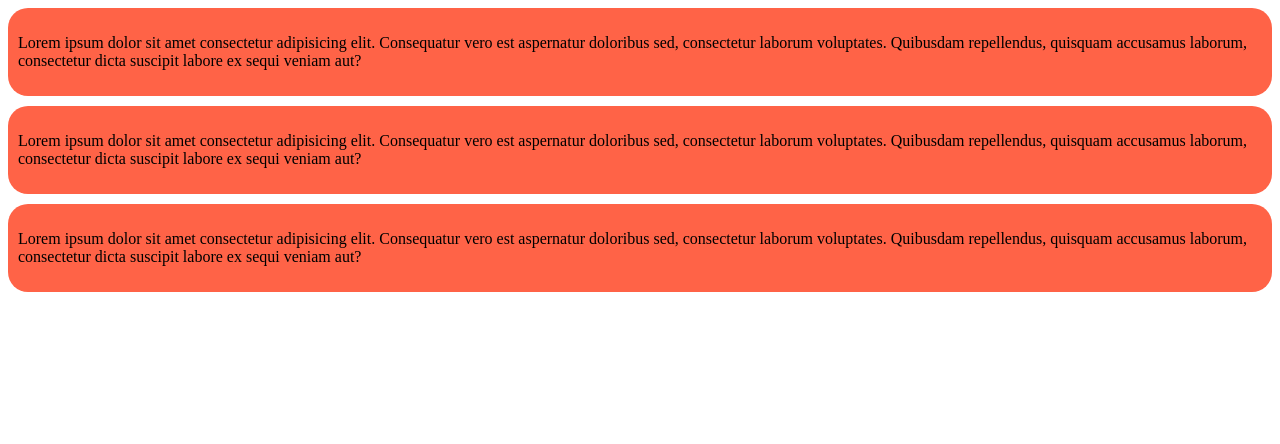
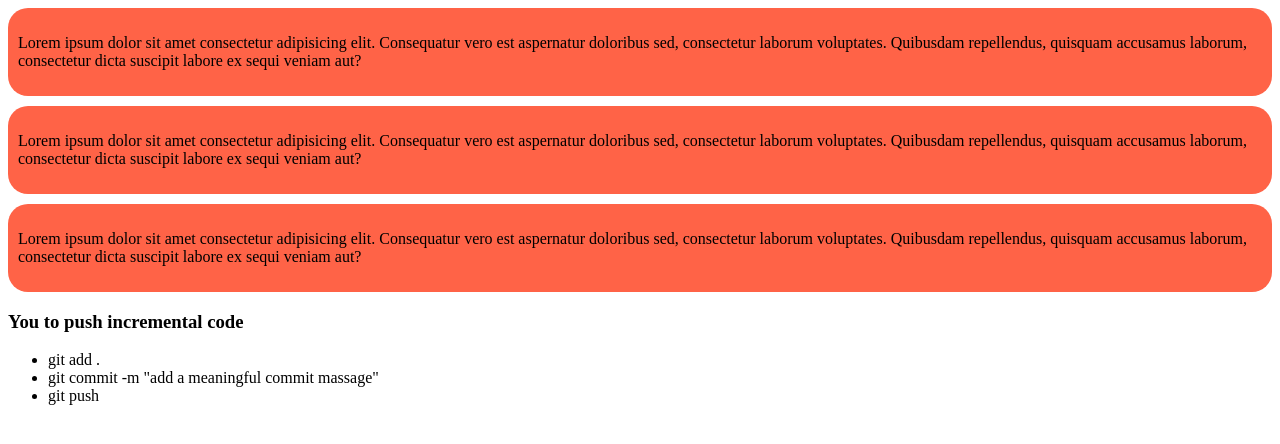
Before and after one commit to Murad6102/my-simple-website, a plain HTML site: page index.html in a window 1280 px wide. Drawn offline with Linux system fonts and the light colour scheme.

Commit message:
add a meaningful commit massage

```diff
--- a/index.html
+++ b/index.html
@@ -22,5 +22,12 @@
             Lorem ipsum dolor sit amet consectetur adipisicing elit. Consequatur vero est aspernatur doloribus sed, consectetur laborum voluptates. Quibusdam repellendus, quisquam accusamus laborum, consectetur dicta suscipit labore ex sequi veniam aut?
         </p>
     </div>
+    <h3>You to push incremental code </h3>
+
+    <ul>
+        <li>git add .</li>
+        <li>git commit -m "add a meaningful commit massage"</li>
+        <li>git push</li>
+    </ul>
 </body>
 </html>
```
